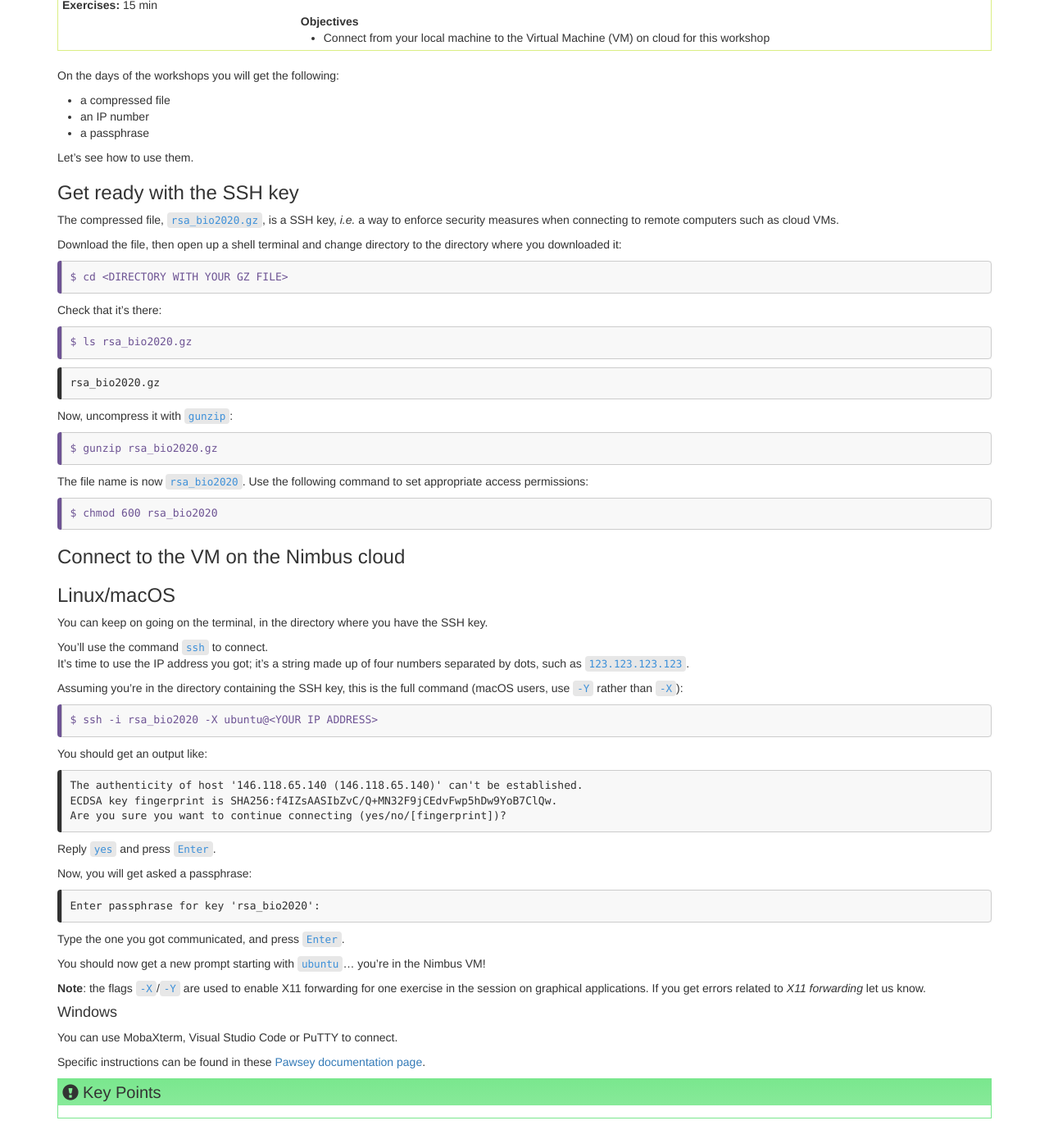
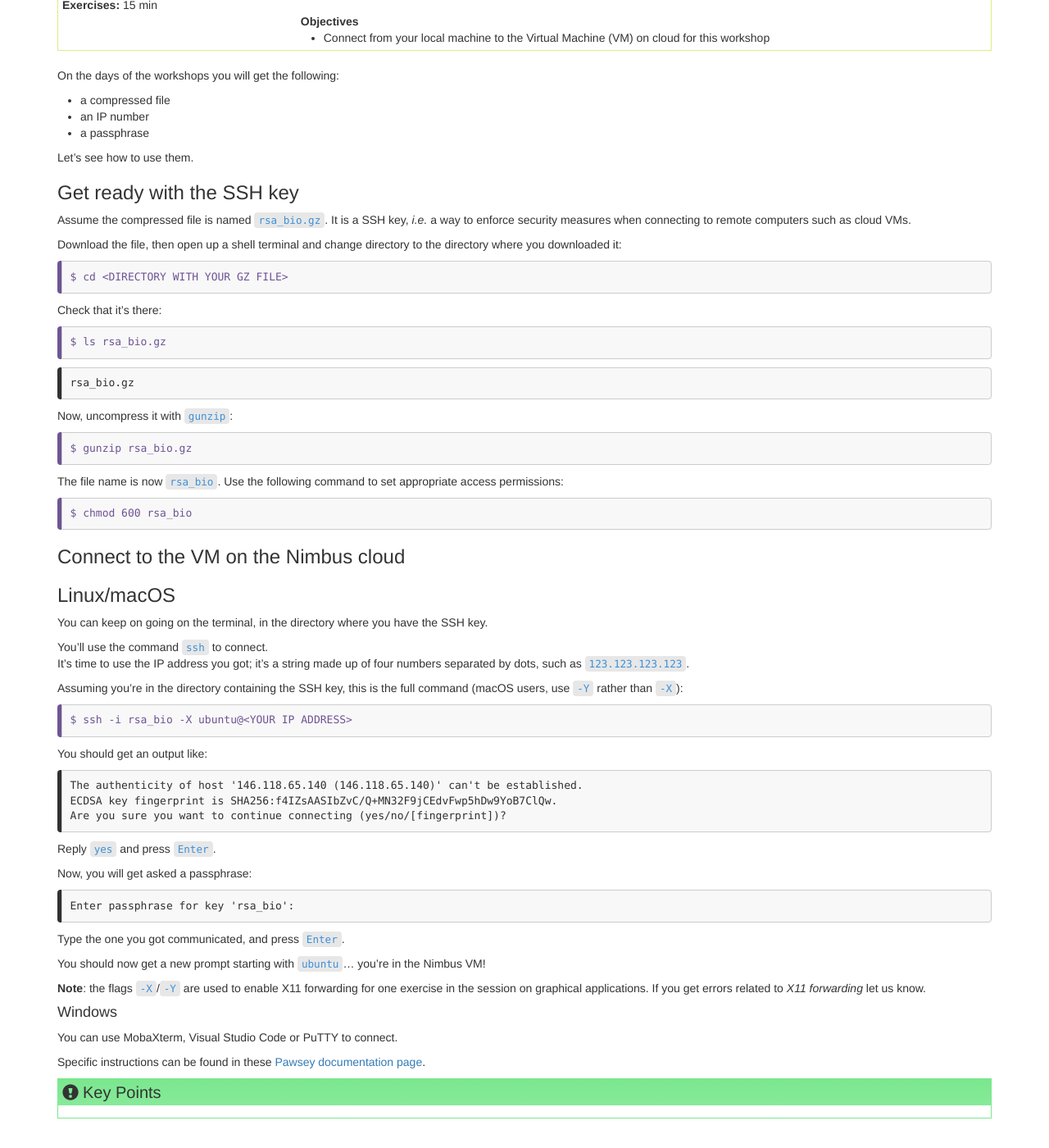
Before and after one commit to PawseySC/containers-bioinformatics-workshop, a Jekyll site: the page built from _episodes/1.prep1-ssh.md, in a window 1280 px wide and 1400 px high, scrolled down 268 px. Shown: the whole window at 82% size. Built offline with Jekyll 4.4.1, drawn with Linux system fonts in a browser that asks for light colours.

Commit message:
various minor edits

````diff
--- a/_episodes/1.prep1-ssh.md
+++ b/_episodes/1.prep1-ssh.md
@@ -18,7 +18,7 @@ Let's see how to use them.
 
 ### Get ready with the SSH key
 
-The compressed file, `rsa_bio2020.gz`, is a SSH key, *i.e.* a way to enforce security measures when connecting to remote computers such as cloud VMs.
+Assume the compressed file is named `rsa_bio.gz`.  It is a SSH key, *i.e.* a way to enforce security measures when connecting to remote computers such as cloud VMs.
 
 Download the file, then open up a shell terminal and change directory to the directory where you downloaded it:
 
@@ -30,26 +30,26 @@ $ cd <DIRECTORY WITH YOUR GZ FILE>
 Check that it's there:
 
 ```
-$ ls rsa_bio2020.gz
+$ ls rsa_bio.gz
 ```
 {: .bash}
 
 ```
-rsa_bio2020.gz
+rsa_bio.gz
 ```
 {: .output}
 
 Now, uncompress it with `gunzip`:
 
 ```
-$ gunzip rsa_bio2020.gz
+$ gunzip rsa_bio.gz
 ```
 {: .bash}
 
-The file name is now `rsa_bio2020`. Use the following command to set appropriate access permissions:
+The file name is now `rsa_bio`. Use the following command to set appropriate access permissions:
 
 ```
-$ chmod 600 rsa_bio2020
+$ chmod 600 rsa_bio
 ```
 {: .bash}
 
@@ -66,7 +66,7 @@ It's time to use the IP address you got; it's a string made up of four numbers s
 Assuming you're in the directory containing the SSH key, this is the full command (macOS users, use `-Y` rather than `-X`):
 
 ```
-$ ssh -i rsa_bio2020 -X ubuntu@<YOUR IP ADDRESS>
+$ ssh -i rsa_bio -X ubuntu@<YOUR IP ADDRESS>
 ```
 {: .bash}
 
@@ -84,7 +84,7 @@ Reply `yes` and press `Enter`.
 Now, you will get asked a passphrase:
 
 ```
-Enter passphrase for key 'rsa_bio2020':
+Enter passphrase for key 'rsa_bio':
 ```
 {: .output}
 
````
Also changed, not shown: index.md (+0 -1 lines), 1 other file.
